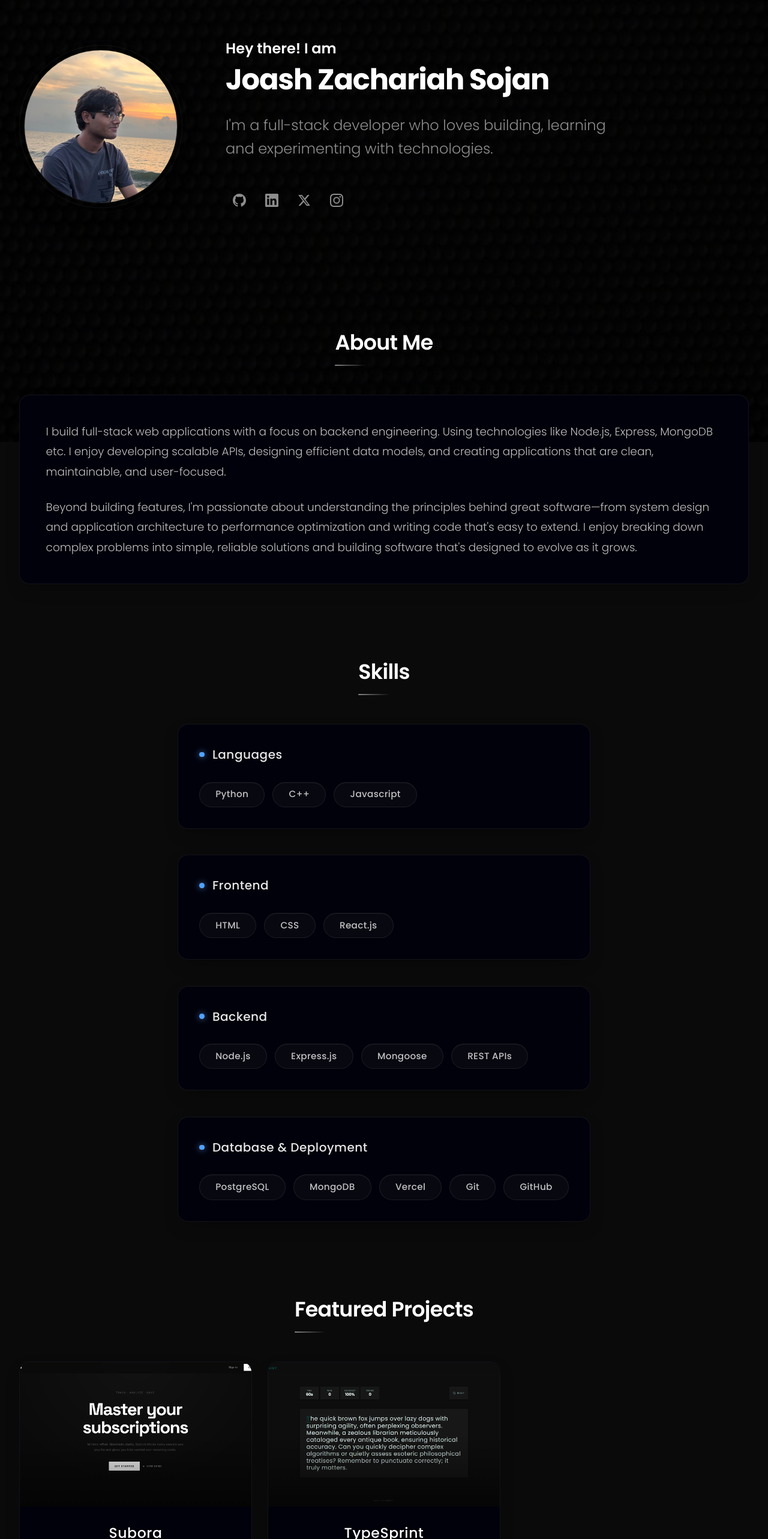
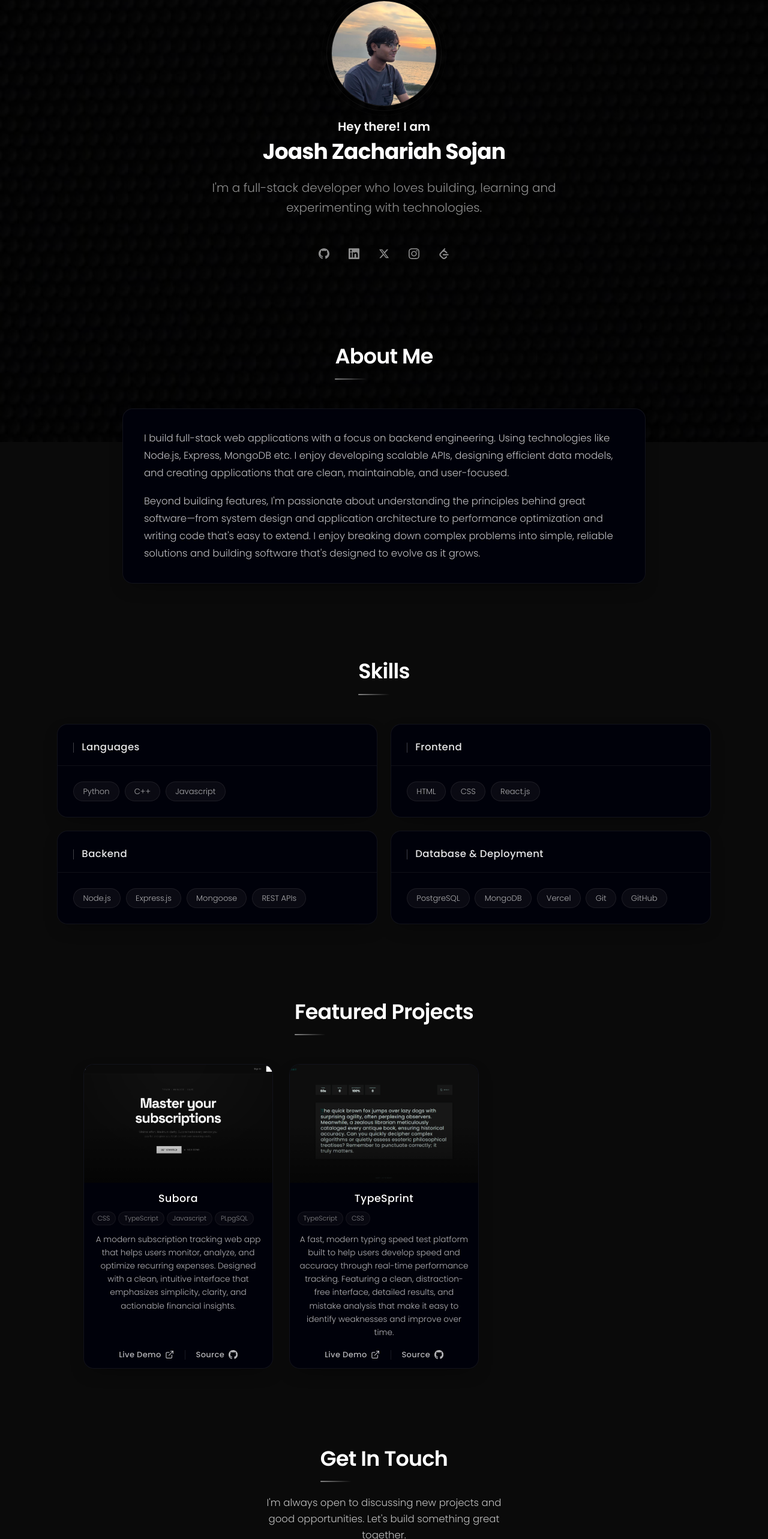
Before and after one commit to joashzach/Portfolio, a Next.js app: page / in a window 1280 px wide. Shown: the part 63-2629 px from the top of the page at 60% size. Built offline with nearby package versions, Linux system fonts and the light colour scheme.

Commit message:
resizing

```diff
--- a/src/components/About/About.tsx
+++ b/src/components/About/About.tsx
@@ -16,16 +16,16 @@ export default function About() {
 
       <motion.div
         ref={ref}
-        className="glass-card p-5 md:p-10 w-full text-left"
+        className="glass-card p-5 md:p-8 w-full max-w-[800px] mx-auto text-left"
         initial={{ opacity: 0, y: 30 }}
         animate={isInView ? { opacity: 1, y: 0 } : {}}
         transition={{ duration: 0.7, delay: 0.2, ease: [0.25, 0.46, 0.45, 0.94] }}
       >
-        <div className="space-y-6">
+        <div className="space-y-4">
           {about.description.map((paragraph, index) => (
             <motion.p
               key={index}
-              className="text-base font-light leading-[1.8] text-text-secondary md:text-[1.0625rem]"
+              className="text-sm font-light leading-[1.75] text-text-secondary md:text-[0.95rem]"
               initial={{ opacity: 0, y: 15 }}
               animate={isInView ? { opacity: 1, y: 0 } : {}}
               transition={{
--- a/src/components/Contact/Contact.tsx
+++ b/src/components/Contact/Contact.tsx
@@ -12,12 +12,12 @@ export default function Contact() {
   const isInView = useInView(ref, { once: true, margin: "-80px" });
 
   return (
-    <SectionWrapper id="contact">
-      <h2 className="section-heading">Get In Touch</h2>
+    <SectionWrapper id="contact" className="pt-16">
+      <h2 className="section-heading" style={{ marginBottom: "2rem" }}>Get In Touch</h2>
 
       <motion.p
         ref={ref}
-        className="mb-10 max-w-xl text-base font-light leading-relaxed text-text-secondary md:text-[1.0625rem]"
+        className="mb-5 max-w-sm text-sm font-light leading-relaxed text-text-secondary md:text-[0.95rem]"
         initial={{ opacity: 0, y: 15 }}
         animate={isInView ? { opacity: 1, y: 0 } : {}}
         transition={{ duration: 0.5, delay: 0.2 }}
@@ -36,7 +36,7 @@ export default function Contact() {
         whileHover={{ scale: 1.03 }}
         whileTap={{ scale: 0.98 }}
       >
-        <Mail size={18} />
+        <Mail size={15} />
         Say Hello
       </motion.a>
     </SectionWrapper>
--- a/src/components/Hero/Hero.tsx
+++ b/src/components/Hero/Hero.tsx
@@ -4,13 +4,14 @@ import Image from "next/image";
 import { motion } from "framer-motion";
 import { ArrowDown, Send } from "lucide-react";
 import { portfolioData } from "@/data/portfolio";
-import { GithubIcon, LinkedinIcon, TwitterIcon, InstagramIcon } from "@/components/Icons";
+import { GithubIcon, LinkedinIcon, TwitterIcon, InstagramIcon, LeetcodeIcon } from "@/components/Icons";
 
 const socialIcons = {
   github: GithubIcon,
   linkedin: LinkedinIcon,
   twitter: TwitterIcon,
   instagram: InstagramIcon,
+  leetcode: LeetcodeIcon,
 };
 
 const containerVariants = {
@@ -50,47 +51,43 @@ export default function Hero() {
       className="relative flex items-center px-6 md:px-8"
     >
       <motion.div
-        className="mx-auto flex w-full max-w-[1200px] flex-col items-center gap-5 py-20 text-center lg:flex-row lg:gap-20 lg:text-left lg:py-32"
+        className="mx-auto flex w-full max-w-[900px] flex-col items-center gap-5 py-16 text-center"
         variants={containerVariants}
         initial="hidden"
         animate="visible"
       >
         {/* Profile image */}
         <motion.div variants={itemVariants} className="shrink-0">
-          <motion.div
-            animate={{ y: [0, -12, 0] }}
-            transition={{ duration: 6, repeat: Infinity, ease: "easeInOut" }}
-            className="relative"
-          >
-            <div className="relative h-40 w-40 overflow-hidden rounded-full border border-white/10 shadow-2xl md:h-52 md:w-52 lg:h-64 lg:w-64">
+          <div className="relative">
+            <div className="relative h-28 w-28 overflow-hidden rounded-full border border-white/10 shadow-2xl md:h-36 md:w-36 lg:h-44 lg:w-44">
               <Image
                 src={hero.profileImage}
                 alt={hero.name}
                 fill
                 className="object-cover"
                 priority
-                sizes="(max-width: 1024px) 208px, 256px"
+                sizes="(max-width: 1024px) 144px, 176px"
               />
             </div>
             {/* Subtle glow rings */}
             <div className="absolute -inset-2 rounded-full border border-white/5" />
             <div className="absolute -inset-4 rounded-full border border-white/2" />
-          </motion.div>
+          </div>
         </motion.div>
 
         {/* Text content */}
-        <div className="flex flex-col items-center lg:items-start">
+        <div className="flex flex-col items-center">
           {/* Greeting + Name */}
           <motion.p
             variants={itemVariants}
-            className="mb-3 text-2xl font-semibold tracking-normal md:text-2xl"
+            className="mb-2 text-xl font-semibold tracking-normal md:text-xl"
           >
             {hero.greeting}
           </motion.p>
 
           <motion.h1
             variants={itemVariants}
-            className="mb-8 text-3xl font-bold tracking-tight sm:text-4xl md:text-5xl lg:text-5xl"
+            className="mb-6 text-3xl font-bold tracking-tight sm:text-3xl md:text-4xl lg:text-4xl"
           >
             {hero.name}
           </motion.h1>
@@ -99,7 +96,7 @@ export default function Hero() {
           {/* Intro */}
           <motion.p
             variants={itemVariants}
-            className="mb-7 max-w-2xl text-1xl md:text-2xl font-light leading-relaxed text-text-muted"
+            className="mb-6 max-w-2xl text-base md:text-xl font-light leading-relaxed text-text-muted"
           >
             {hero.intro}
           </motion.p>
@@ -110,7 +107,7 @@ export default function Hero() {
           {/* Social Links under CTAs */}
           <motion.div
             variants={itemVariants}
-            className="flex items-center gap-2 w-full justify-center lg:justify-start"
+            className="flex items-center gap-2 w-full justify-center"
           >
             {hero.socials.map((social) => {
               const Icon = socialIcons[social.platform as keyof typeof socialIcons];
@@ -125,7 +122,7 @@ export default function Hero() {
                   className="rounded-full p-3"
                 >
                   <Icon
-                    size={22}
+                    size={18}
                     className="text-text-muted"
                   />
                 </a>
--- a/src/components/Icons.tsx
+++ b/src/components/Icons.tsx
@@ -61,3 +61,18 @@ export function InstagramIcon({ size = 24, ...props }: IconProps) {
     </svg>
   );
 }
+
+export function LeetcodeIcon({ size = 24, ...props }: IconProps) {
+  return (
+    <svg
+      xmlns="http://www.w3.org/2000/svg"
+      width={size}
+      height={size}
+      viewBox="0 0 24 24"
+      fill="currentColor"
+      {...props}
+    >
+      <path d="M13.483 0a1.374 1.374 0 0 0-.961.438L7.116 6.226l-3.854 4.126a5.266 5.266 0 0 0-1.209 2.104 5.35 5.35 0 0 0-.125.513 5.527 5.527 0 0 0 .062 2.362 5.83 5.83 0 0 0 .349 1.017 5.938 5.938 0 0 0 1.271 1.818l4.277 4.193.039.038c2.248 2.165 5.852 2.133 8.063-.074l2.396-2.392c.54-.54.54-1.414.003-1.955a1.378 1.378 0 0 0-1.951-.003l-2.396 2.392a3.021 3.021 0 0 1-4.205.038l-.02-.019-4.276-4.193c-.652-.64-.972-1.469-.948-2.263a2.68 2.68 0 0 1 .066-.523 2.545 2.545 0 0 1 .619-1.164L9.13 8.114c1.058-1.134 3.204-1.27 4.43-.278l3.501 2.831c.593.48 1.461.387 1.94-.207a1.384 1.384 0 0 0-.207-1.943l-3.5-2.831c-.8-.647-1.766-1.045-2.774-1.202l2.015-2.158A1.384 1.384 0 0 0 13.483 0zm-2.866 12.815a1.38 1.38 0 0 0-1.38 1.382 1.38 1.38 0 0 0 1.38 1.382H20.79a1.38 1.38 0 0 0 1.38-1.382 1.38 1.38 0 0 0-1.38-1.382z" />
+    </svg>
+  );
+}
--- a/src/components/Projects/Projects.tsx
+++ b/src/components/Projects/Projects.tsx
@@ -19,12 +19,12 @@ export default function Projects() {
 
       <div
         ref={ref}
-        className="grid gap-6 sm:grid-cols-2 lg:grid-cols-3"
+        className="grid w-full max-w-[920px] grid-cols-1 gap-6 mx-auto justify-center sm:grid-cols-2 lg:grid-cols-3"
       >
         {projects.map((project, index) => (
           <motion.div
             key={project.name}
-            className="glass-card group relative flex flex-col overflow-hidden"
+            className="glass-card glass-card-hover group relative flex flex-col overflow-hidden"
             initial={{ opacity: 0, y: 35 }}
             animate={isInView ? { opacity: 1, y: 0 } : {}}
             transition={{
@@ -33,36 +33,32 @@ export default function Projects() {
               ease: [0.25, 0.46, 0.45, 0.94],
             }}
           >
-            {/* Project image */}
-            <div className="relative aspect-16/10 w-full overflow-hidden">
+            {/* Project Image */}
+            <div className="relative aspect-[16/10] w-full overflow-hidden">
               <Image
                 src={project.image}
                 alt={project.name}
                 fill
-                className="object-cover"
-                sizes="(max-width: 640px) 100vw, (max-width: 1024px) 50vw, 33vw"
+                className="object-cover transition-transform duration-700 ease-out group-hover:scale-105"
+                sizes="(max-width:640px) 100vw, (max-width:1024px) 50vw, 300px"
                 preload={index < 3}
               />
-              {/* Image overlay gradient */}
+
               <div className="absolute inset-0 bg-linear-to-t from-black/60 via-transparent to-transparent" />
-
-              {/* Hover glow effect removed */}
-              <div className="absolute inset-0 bg-transparent" />
             </div>
 
             {/* Content */}
-            <div className="flex flex-1 flex-col p-6">
-              {/* Project name */}
-              <h3 className="mb-3 text-[1.35rem] font-medium tracking-wide text-white drop-shadow-sm">
+            <div className="flex flex-1 flex-col p-3">
+              <h3 className="mb-2 text-[1rem] font-medium tracking-wide text-white drop-shadow-sm">
                 {project.name}
               </h3>
 
-              {/* Tech stack chips */}
-              <div className="mb-4 flex flex-wrap gap-2.5">
+              {/* Tech Stack */}
+              <div className="mb-3 flex flex-wrap gap-1">
                 {project.techStack.map((tech) => (
                   <span
                     key={tech}
-                    className="rounded-md border border-white/10 bg-white/5 px-2.5 py-1 text-xs font-light text-white/70 shadow-[inset_0_1px_1px_rgba(255,255,255,0.05)] backdrop-blur-sm"
+                    className="rounded-full border border-white/5 bg-white/[0.03] px-2 py-0.5 text-[0.63rem] font-light text-white/50 backdrop-blur-sm"
                   >
                     {tech}
                   </span>
@@ -70,30 +66,42 @@ export default function Projects() {
               </div>
 
               {/* Description */}
-              <p className="mb-5 flex-1 text-[0.95rem] font-light leading-relaxed text-white/50">
+              <p className="mb-3 flex-1 text-[0.78rem] font-light leading-relaxed text-white/70">
                 {project.description}
               </p>
 
               {/* Links */}
-              <div className="mt-auto flex items-center justify-center gap-5 pt-2">
+              <div className="mt-auto flex items-center justify-center gap-4 pt-1">
+                {/* Live Demo */}
                 <a
                   href={project.liveUrl}
                   target="_blank"
                   rel="noopener noreferrer"
-                  className="group inline-flex items-center gap-2 text-sm font-medium tracking-wide text-white/70 transition-colors duration-300 hover:text-white"
+                  className="group/live inline-flex items-center gap-1.5 text-xs font-medium tracking-wide text-white/70 transition-colors duration-300 hover:text-white"
                 >
-                  <ExternalLink size={16} className="transition-transform duration-300 group-hover:-translate-y-0.5 group-hover:translate-x-0.5" />
-                  Live Demo
+                  <span>Live Demo</span>
+
+                  <ExternalLink
+                    size={14}
+                    className="transition-transform duration-300 group-hover/live:-translate-y-0.5 group-hover/live:translate-x-0.5"
+                  />
                 </a>
-                <span className="h-4 w-px bg-white/10" />
+
+                <span className="h-3.5 w-px bg-white/10" />
+
+                {/* Source */}
                 <a
                   href={project.githubUrl}
                   target="_blank"
                   rel="noopener noreferrer"
-                  className="group inline-flex items-center gap-2 text-sm font-medium tracking-wide text-white/70 transition-colors duration-300 hover:text-white"
+                  className="group/source inline-flex items-center gap-1.5 text-xs font-medium tracking-wide text-white/70 transition-colors duration-300 hover:text-white"
                 >
-                  <GithubIcon size={16} className="transition-transform duration-300 group-hover:scale-110" />
-                  Source
+                  <span>Source</span>
+
+                  <GithubIcon
+                    size={14}
+                    className="transition-transform duration-300 group-hover/source:scale-110"
+                  />
                 </a>
               </div>
             </div>
--- a/src/components/SectionWrapper.tsx
+++ b/src/components/SectionWrapper.tsx
@@ -21,10 +21,10 @@ export default function SectionWrapper({
     <section
       id={id}
       ref={ref}
-      className={`py-section px-6 md:px-8 ${className}`}
+      className={`py-section px-6 md:px-8 overflow-hidden ${className}`}
     >
       <motion.div
-        className="mx-auto max-w-[1200px] flex flex-col items-center text-center"
+        className="mx-auto w-full max-w-[1200px] flex flex-col items-center text-center"
         style={{ zoom: 1.09 }}
         initial={{ opacity: 0, y: 40 }}
         animate={isInView ? { opacity: 1, y: 0 } : { opacity: 0, y: 40 }}
--- a/src/components/Skills/Skills.tsx
+++ b/src/components/Skills/Skills.tsx
@@ -14,11 +14,14 @@ export default function Skills() {
     <SectionWrapper id="skills">
       <h2 className="section-heading">Skills</h2>
 
-      <div ref={ref} className="space-y-10">
+      <div
+        ref={ref}
+        className="grid w-full gap-5 grid-cols-1 md:grid-cols-2 max-w-[1000px] mx-auto"
+      >
         {skills.map((skillGroup, groupIndex) => (
           <motion.div
             key={skillGroup.category}
-            className="glass-card p-5 md:p-8 max-w-2xl "
+            className="glass-card glass-card-hover flex flex-col text-left w-full"
             initial={{ opacity: 0, y: 25 }}
             animate={isInView ? { opacity: 1, y: 0 } : {}}
             transition={{
@@ -27,17 +30,20 @@ export default function Skills() {
               ease: [0.25, 0.46, 0.45, 0.94],
             }}
           >
-            <div className="mb-7 flex items-center gap-3">
-              <div className="h-2 w-2 rounded-full bg-blue-400 shadow-[0_0_10px_rgba(96,165,250,0.8)]" />
-              <h3 className="text-[1.15rem] font-medium tracking-wide text-white/90">
+            {/* Card Header */}
+            <div className="px-6 pt-6 pb-4 border-b border-white/[0.06] flex items-center gap-3">
+              <div className="h-4 w-px bg-white/25 rounded-full" />
+              <h3 className="text-[0.95rem] font-medium tracking-wide text-white/90">
                 {skillGroup.category}
               </h3>
             </div>
-            <div className="flex flex-wrap gap-3">
+
+            {/* Pills */}
+            <div className="p-6 flex flex-wrap gap-2">
               {skillGroup.tools.map((tool, toolIndex) => (
                 <motion.span
                   key={tool}
-                  className="glass-pill cursor-default"
+                  className="rounded-full border border-white/8 bg-white/[0.04] px-3.5 py-1.5 text-xs font-light text-white/65 backdrop-blur-sm cursor-default"
                   initial={{ opacity: 0, scale: 0.9 }}
                   animate={isInView ? { opacity: 1, scale: 1 } : {}}
                   transition={{
--- a/src/data/portfolio.ts
+++ b/src/data/portfolio.ts
@@ -27,6 +27,11 @@ export const portfolioData: PortfolioData = {
         platform: "instagram",
         url: "https://instagram.com/joashzach",
         label: "Instagram",
+      },
+      {
+        platform: "leetcode",
+        url: "https://leetcode.com/joashzach",
+        label: "LeetCode",
       },
     ],
   },
--- a/src/types/index.ts
+++ b/src/types/index.ts
@@ -1,5 +1,5 @@
 export interface Social {
-  platform: "github" | "linkedin" | "twitter" | "instagram";
+  platform: "github" | "linkedin" | "twitter" | "instagram" | "leetcode";
   url: string;
   label: string;
 }
```
